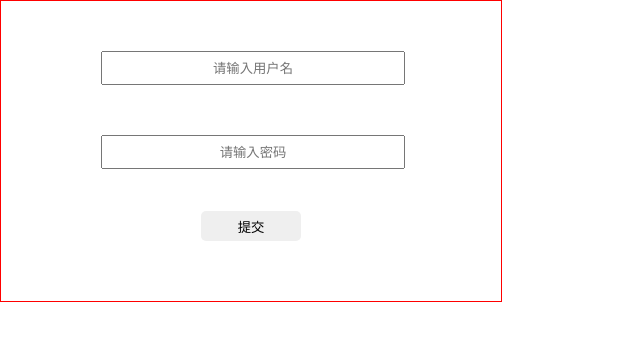
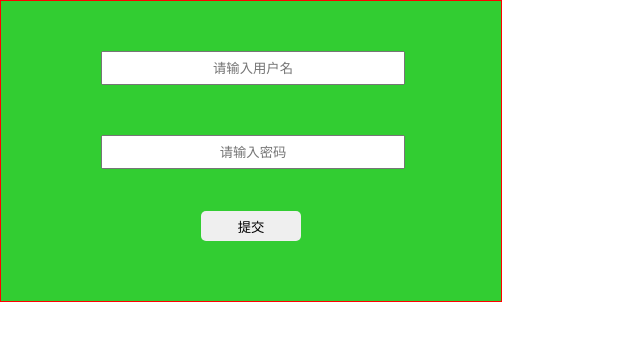
Before and after one commit to Bob00001/poyanghu, a plain HTML site: page index.html in a window 1280 px wide. Shown: the whole page, without its empty margins (0-640 px from the left). Drawn offline with Linux system fonts and the light colour scheme.

Commit message:
添加背景色

```diff
--- a/index.html
+++ b/index.html
@@ -13,6 +13,7 @@
 			height: 300px;
 			border: 1px solid red;
 			position: relative;
+			background: limegreen;
 		}
 		input{
 			width: 300px;
```
